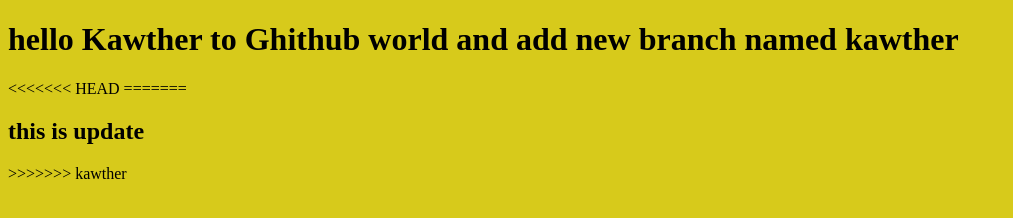
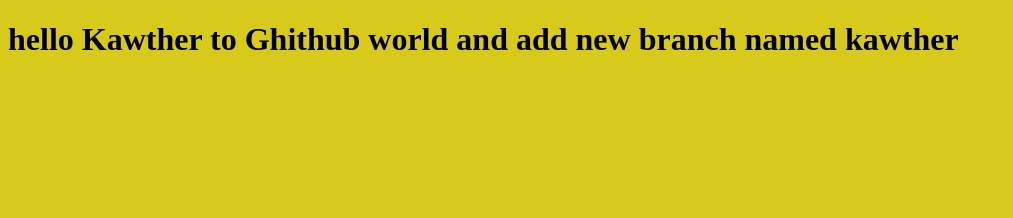
Before and after one commit to KawtherNabill/myproject, a plain HTML site: page index.html in a window 1280 px wide. Shown: the whole page, without its empty margins (0-1013 px from the left). Drawn offline with Linux system fonts and the light colour scheme.

Commit message:
last edit

```diff
--- a/index.html
+++ b/index.html
@@ -8,11 +8,7 @@
 </head>
 <body>
     <h1> hello Kawther to Ghithub world and add new branch named kawther </h1>
-<<<<<<< HEAD
 
-=======
-    <h2>this is update </h2>
->>>>>>> kawther
     <script src="app.js"></script>
 </body>
 </html>
```
